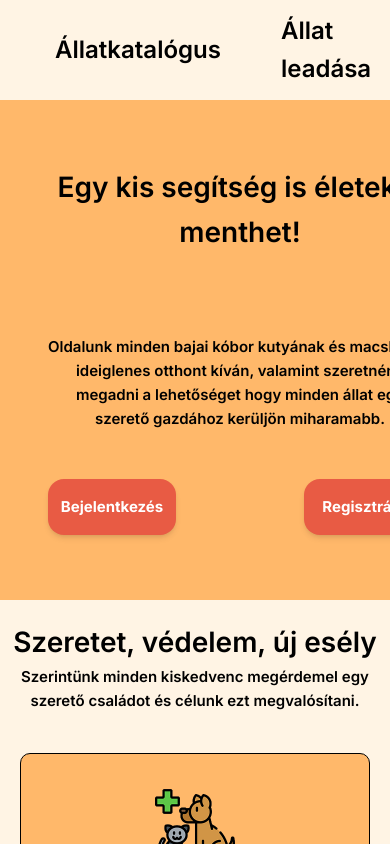
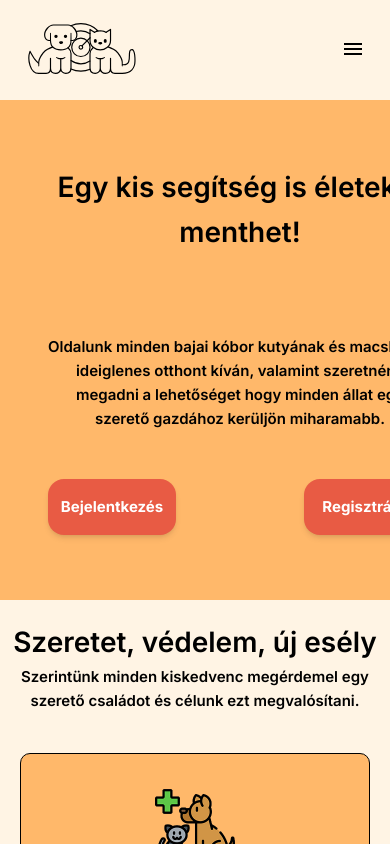
Before and after one commit to Szaszuge/menhely, a Vue app in the folder menhely/: page / in a window 390 px wide. Shown: the top 844 px of the page. Built offline with nearby package versions, Linux system fonts and the light colour scheme.

Commit message:
SCRUM-78 Navbar mobile view

```diff
--- a/menhely/src/components/Navbar.vue
+++ b/menhely/src/components/Navbar.vue
@@ -1,18 +1,26 @@
 <script setup lang="ts">
 import { RouterLink } from 'vue-router';
 import { useUserStore } from '@/stores/user';
-import { onMounted } from 'vue';
+import { ref } from 'vue';
 
 const userStore = useUserStore();
+const isMenuOpen = ref(false);
 
+const toggleMenu = () => {
+  isMenuOpen.value = !isMenuOpen.value;
+};
+
+const closeMenu = () => {
+  isMenuOpen.value = false;
+};
 </script>
 
 <template>
-<link rel="stylesheet" href="https://fonts.googleapis.com/css2?family=Material+Symbols+Outlined:opsz,wght,FILL,GRAD@20..48,100..700,0..1,-50..200&icon_names=keyboard_arrow_down" />
+<link rel="stylesheet" href="https://fonts.googleapis.com/css2?family=Material+Symbols+Outlined:opsz,wght,FILL,GRAD@20..48,100..700,0..1,-50..200&icon_names=keyboard_arrow_down,menu" />
 <div id="main">
     <div id="left">
         <!-- SVG ikon nem tölt be ha fájlból próbálom behívni, úgyhogy egy kicsit ocsmány lesz, de működik -->
-        <RouterLink to="/">
+        <RouterLink to="/" @click="closeMenu">
         <svg xmlns="http://www.w3.org/2000/svg" xmlns:xlink="http://www.w3.org/1999/xlink" xmlns:serif="http://www.serif.com/" width="auto" height="75px" viewBox="0 0 3200 2134" version="1.1" xml:space="preserve" style="fill-rule:evenodd;clip-rule:evenodd;stroke-linecap:round;stroke-linejoin:round;stroke-miterlimit:1.5;" id="mh-icon">
             <g id="Radar">
                 <circle cx="1590.03" cy="977.467" r="52.083" style="fill:none;stroke:#000;stroke-width:33.33px;"></circle>
@@ -47,15 +55,15 @@ const userStore = useUserStore();
         </svg>
         </RouterLink>
     </div>
-    <div id="right">
-        <!--<span class="material-symbols-outlined">
-            keyboard_arrow_down
-        </span>-->
-        <RouterLink to="/petcatalog" class="link">Állatkatalógus</RouterLink>
-        <RouterLink to="/petsurrender" class="link">Állat leadása</RouterLink>
-        <RouterLink to="/hogyansegithet" class="link">Hogyan segíthet?</RouterLink>
-        <RouterLink to="/login" class="link" v-if="!userStore.isLoggedIn()">Bejelentkezés</RouterLink>
-        <RouterLink to="/logout" class="link" v-if="userStore.isLoggedIn()">Kijelentkezés</RouterLink>
+    <div id="right" :class="{ 'mobile-menu-open': isMenuOpen }">
+        <RouterLink to="/petcatalog" class="link" @click="closeMenu">Állatkatalógus</RouterLink>
+        <RouterLink to="/petsurrender" class="link" @click="closeMenu">Állat leadása</RouterLink>
+        <RouterLink to="/hogyansegithet" class="link" @click="closeMenu">Hogyan segíthet?</RouterLink>
+        <RouterLink to="/login" class="link" v-if="!userStore.isLoggedIn()" @click="closeMenu">Bejelentkezés</RouterLink>
+        <RouterLink to="/logout" class="link" v-if="userStore.isLoggedIn()" @click="closeMenu">Kijelentkezés</RouterLink>
+    </div>
+    <div class="hamburger-menu" @click="toggleMenu">
+        <span class="material-symbols-outlined">menu</span>
     </div>
 </div>
 </template>
@@ -78,6 +86,7 @@ const userStore = useUserStore();
     flex-flow: row nowrap;
     justify-content: space-between;
     align-items: center;
+    position: relative;
 }
 
 #mh-icon{
@@ -129,4 +138,44 @@ const userStore = useUserStore();
 .link:active {
     color: #cc5500;
 }
+
+.hamburger-menu {
+    display: none;
+    cursor: pointer;
+    margin-right: 25px;
+    font-size: 32px;
+}
+
+
+@media screen and (max-width: 1050px) {
+    #right {
+        position: absolute;
+        top: 100%;
+        left: 0;
+        right: 0;
+        background-color: var(--bg-color-weak);
+        flex-direction: column;
+        align-items: center;
+        padding: 0;
+        max-height: 0;
+        overflow: hidden;
+        transition: max-height 0.3s ease-in-out, padding 0.3s ease-in-out;
+        z-index: 100;
+        box-shadow: 0 4px 6px rgba(0, 0, 0, 0.1);
+    }
+
+    #right.mobile-menu-open {
+        max-height: 300px;
+        padding: 20px 0;
+    }
+
+    .link {
+        margin: 15px 0;
+        font-size: 20px;
+    }
+
+    .hamburger-menu {
+        display: block;
+    }
+}
 </style>
```
